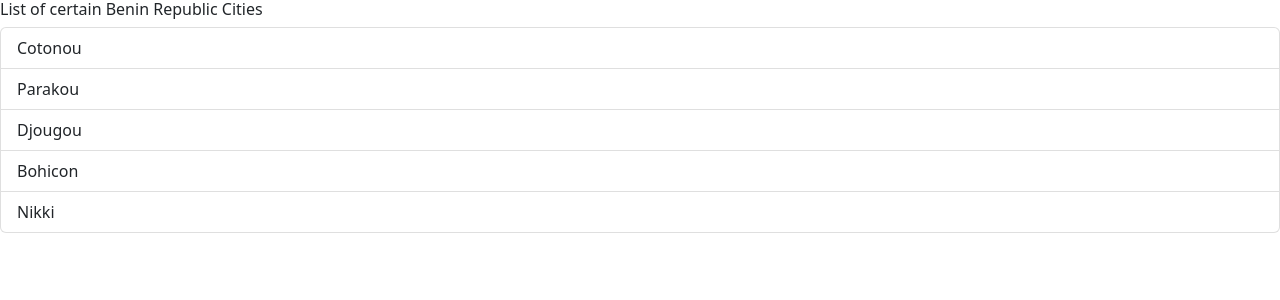
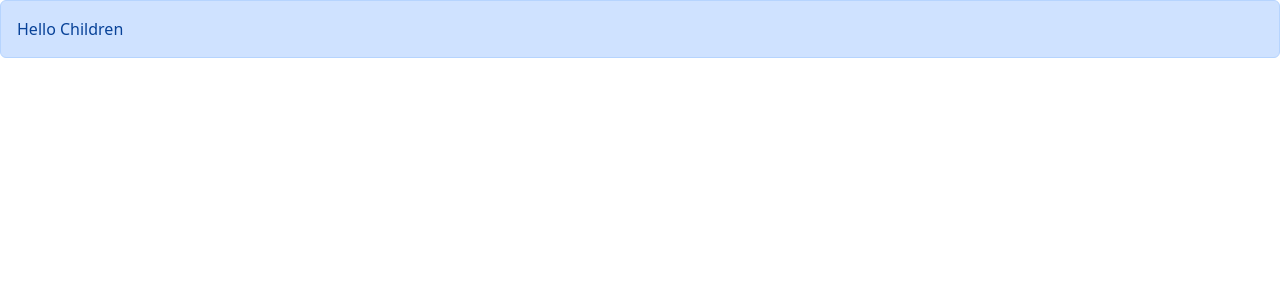
Before and after one commit to HakimAsa/react-vite-typescript, a React (Vite) app: page / in a window 1280 px wide. Shown: the top 300 px of the page. Built offline with nearby package versions, Linux system fonts and the light colour scheme.

Commit message:
passing children

```diff
--- a/src/App.tsx
+++ b/src/App.tsx
@@ -1,13 +1,16 @@
-import ListGroup from './components/ListGroup';
+// import ListGroup from './components/ListGroup';
+
+import Alert from './components/Alert';
 
 function App() {
-  const cities = ['Cotonou', 'Parakou', 'Djougou', 'Bohicon', 'Nikki'];
-  const handleSelectItem = (item: string) => {
-    console.log(item);
-  };
+  // const cities = ['Cotonou', 'Parakou', 'Djougou', 'Bohicon', 'Nikki'];
+  // const handleSelectItem = (item: string) => {
+  //   console.log(item);
+  // };
   return (
     <div>
-      <ListGroup items={cities} heading='List of certain Benin Republic Cities' onSelectItem={handleSelectItem} />
+      {/* <ListGroup items={cities} heading='List of certain Benin Republic Cities' onSelectItem={handleSelectItem} /> */}
+      <Alert>Hello Children</Alert>
     </div>
   );
 }
--- /dev/null
+++ b/src/components/Alert.tsx
@@ -0,0 +1,11 @@
+import { ReactNode } from 'react';
+
+interface Props {
+  children: ReactNode;
+}
+
+function Alert({ children }: Props) {
+  return <div className='alert alert-primary'>{children}</div>;
+}
+
+export default Alert;
```
